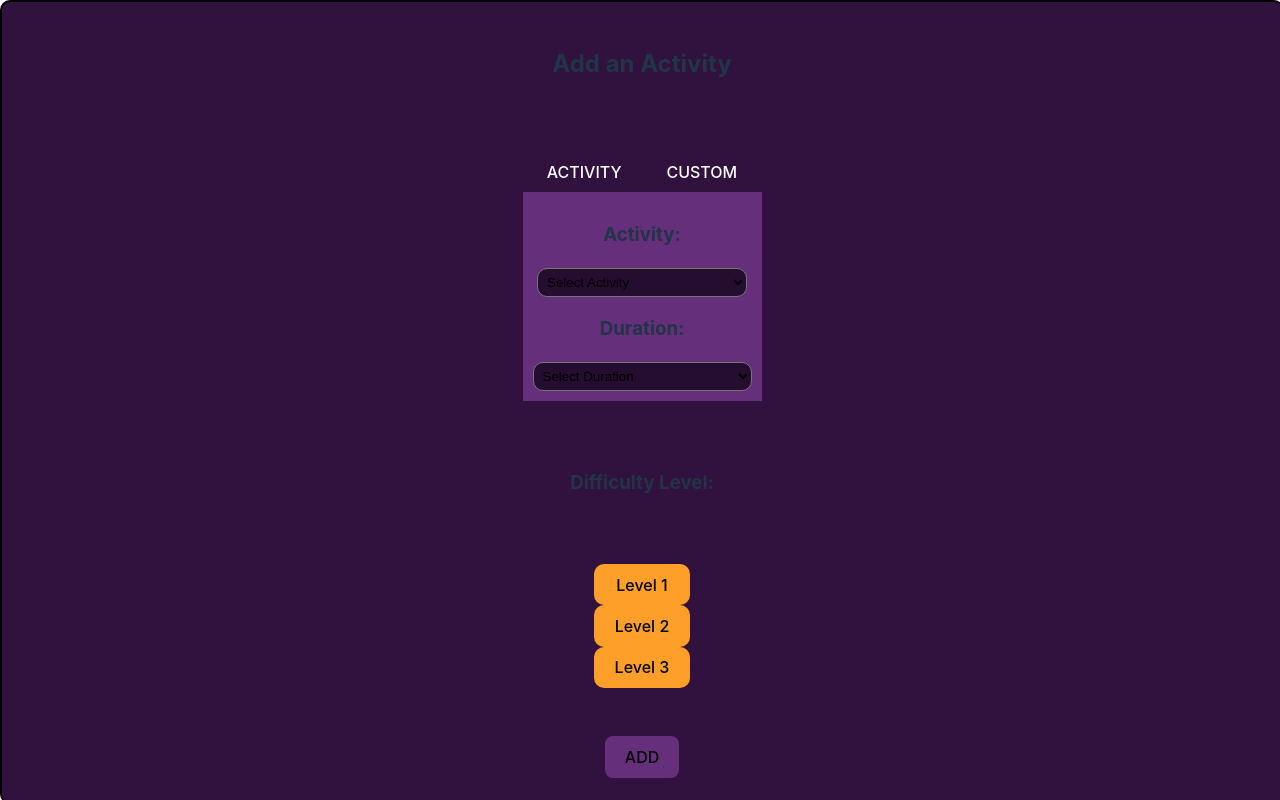
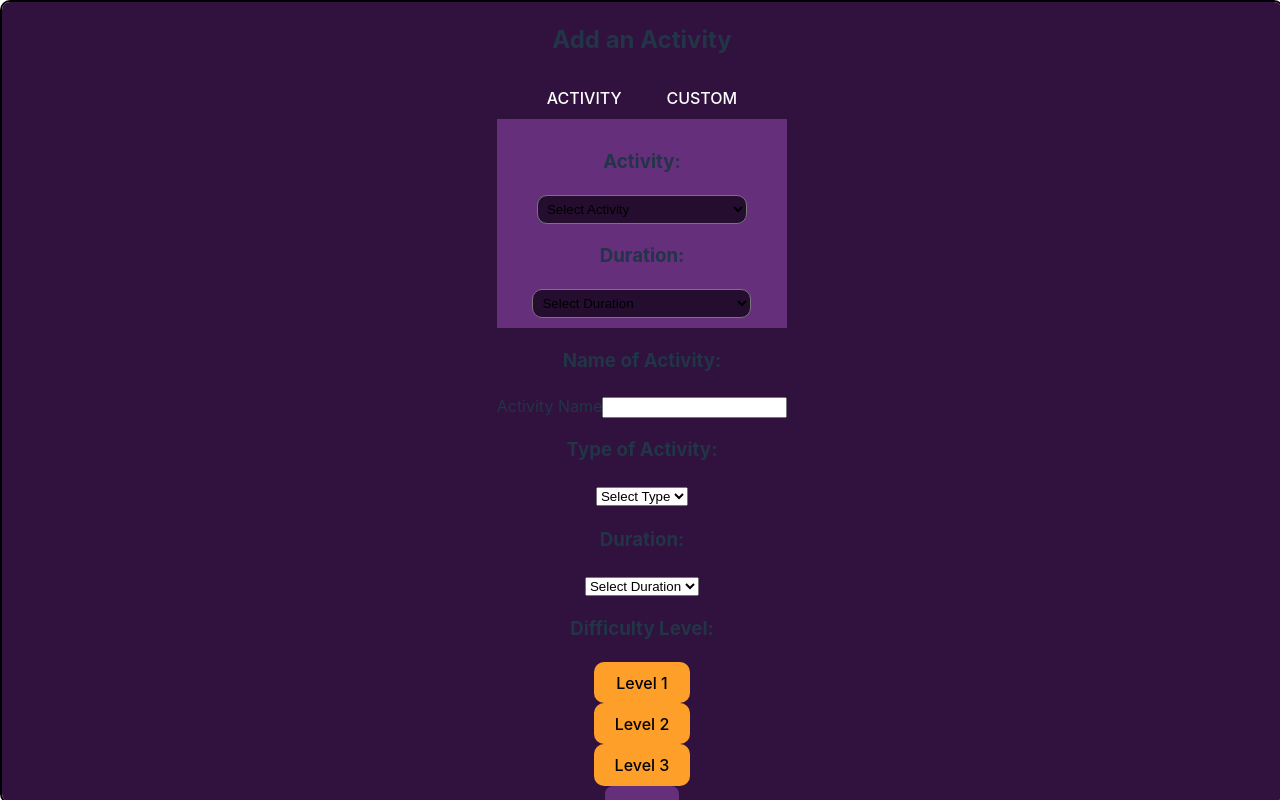
Before and after one commit to KLoCascio/DungeonFit, a React (Vite) app in the folder DungeonFit/: page /activities in a window 1280 px wide. Built offline with nearby package versions, Linux system fonts and the light colour scheme.

Commit message:
activities

```diff
--- a/DungeonFit/src/components/Activities.jsx
+++ b/DungeonFit/src/components/Activities.jsx
@@ -31,7 +31,7 @@ export default function Activities() {
                     </div>
 
                     {/* CUSTOM TAB */}
-                    {/* <div className="custom-tab">
+                    <div className="custom-tab">
                         <h3>Name of Activity:</h3>
                         <label htmlFor="custom-input">Activity Name</label>
                         <input type="text" id="custom-input" className="custom-input" />
@@ -45,7 +45,7 @@ export default function Activities() {
                         <select name="duration-select" id="duration-select">
                             <option value="select">Select Duration</option>
                         </select>
-                    </div> */}
+                    </div>
                 </div>
                 <h3>Difficulty Level:</h3>
                 <div className="difficulty-btn-container">
```
